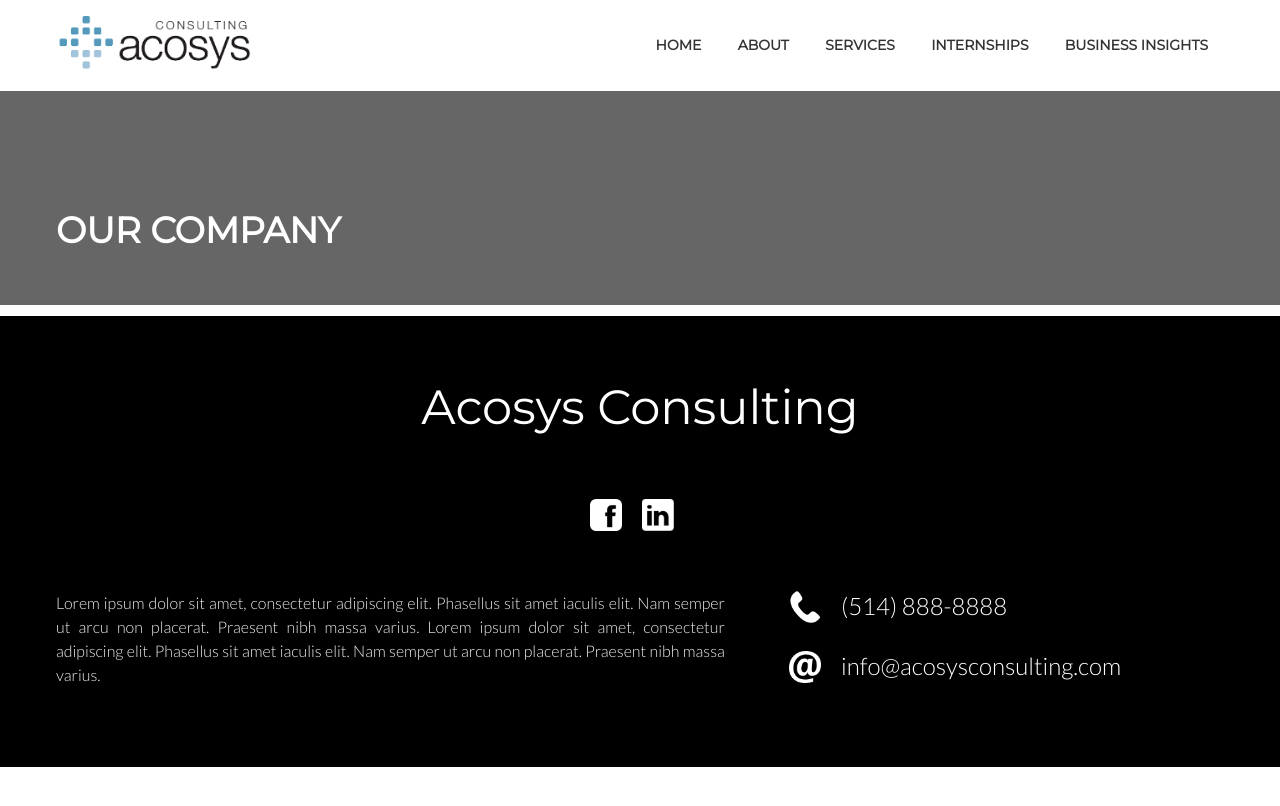
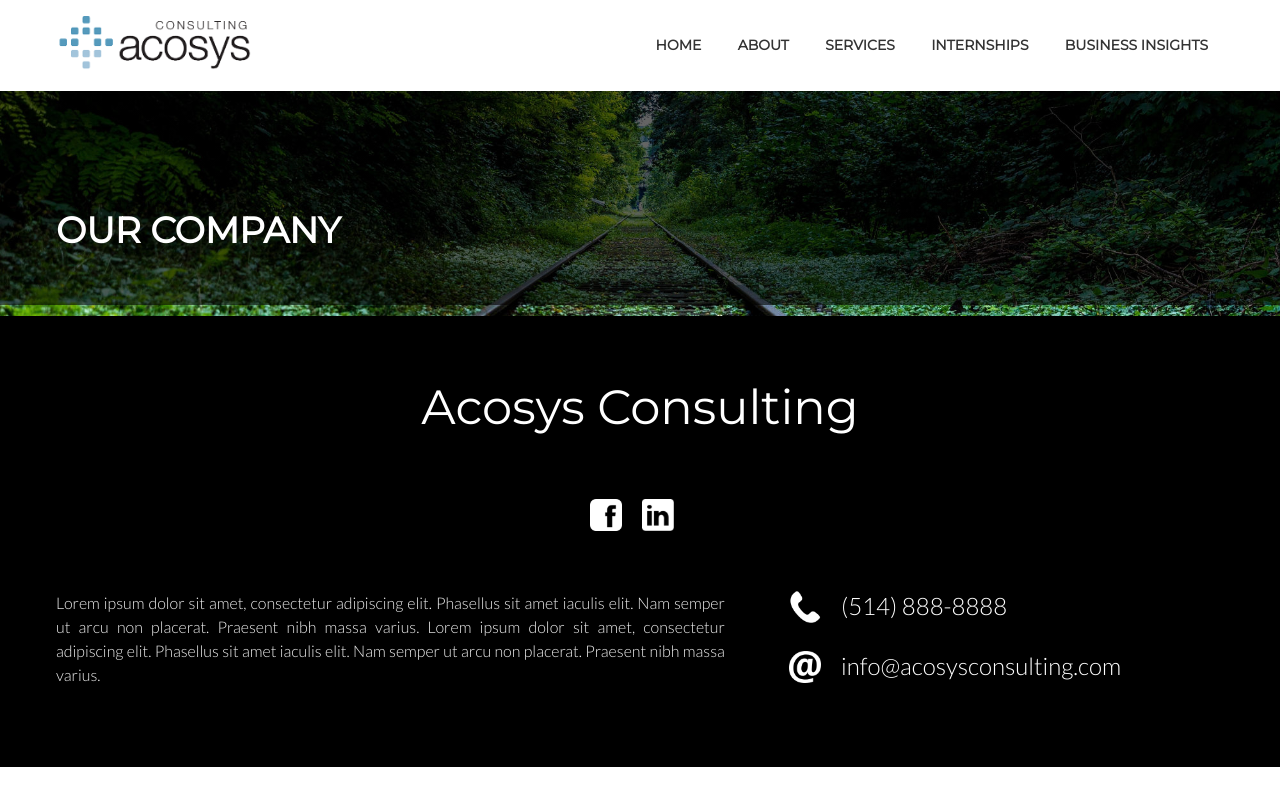
Before and after one commit to ouarez/acosys, a Jekyll site: the page built from about.md, in a window 1280 px wide. Shown: the top 806 px of the page. Built offline with Jekyll 4.4.1, drawn with Linux system fonts in a browser that asks for light colours; nearby versions of some CDN libraries; a script that is not in the unit is left out.

Commit message:
Update Unique pages “about”

```diff
--- a/about.md
+++ b/about.md
@@ -2,6 +2,7 @@
 layout: about
 title: Our Company
 description: '  Lorem ipsum dolor sit amet, consectetur adipiscing elit. Phasellus sit amet iaculis elit. Nam semper ut arcu non placerat. Praesent nibh massa varius.'
+cover_image: /img/cover.jpg
 content: >-
   ## Providing Direction
 
```
